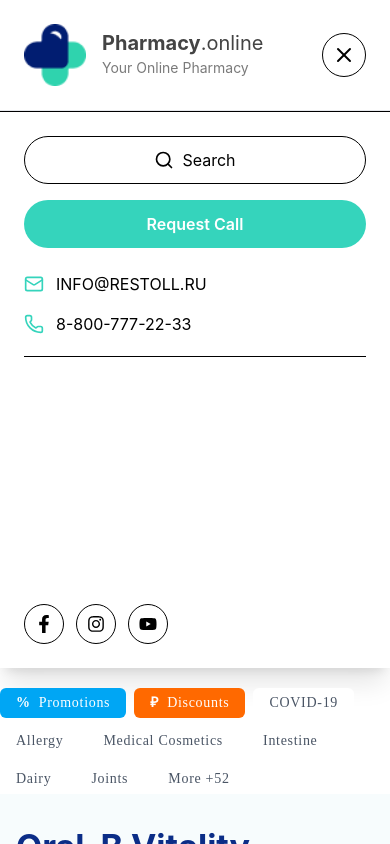
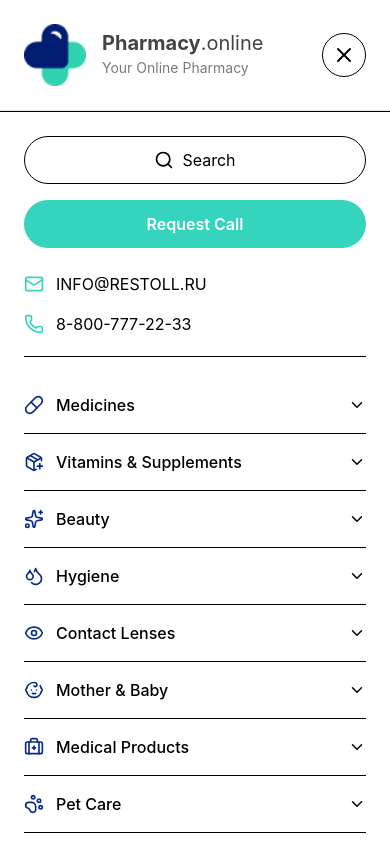
Before and after one commit to LakshmiNarayana09/Anteka, a React (Vite) app: page / in a window 390 px wide. Both pictures are taken after a click on the button 344 px from the left and 55 px from the top of the page. Shown: the top 844 px of the page. Built offline with nearby package versions, Linux system fonts and the light colour scheme.

Commit message:
Navbar updated

```diff
--- a/src/components/navbar/Navbar.jsx
+++ b/src/components/navbar/Navbar.jsx
@@ -401,33 +401,39 @@ function Navbar() {
                 <div className="mt-5">
 
                     {navItems.map((item, index) => {
+
                     const Icon = item.icon;
 
                     return (
+
                         <button
                           key={index}
-                            onClick={() => navigate(item.path)}
-                            className="
-                              group
-                              flex
-                              items-center
-                              gap-3
-                              h-full
-                              px-3
-                              transition-all
-                              duration-300
-                            "
+                          onClick={() => {
+                            navigate(item.path);
+                            setMenuOpen(false);
+                          }}
+                          className="w-full flex justify-between items-center py-4 border-b"
                         >
+
+                        <div className="flex items-center gap-3">
+
                             <Icon
-                              size={22}
-                              className="text-white/90 group-hover:scale-110 transition-transform"
+                            size={20}
+                            className="text-[#0B2D87]"
                             />
 
-                            <span className="text-white text-[15px] font-semibold whitespace-nowrap tracking-wide">
+                            <span className="font-medium">
                             {item.title}
                             </span>
+
+                        </div>
+
+                        <ChevronDown size={18} />
+
                         </button>
+
                     );
+
                     })}
 
                 </div>
```
Lines whose indentation alone changed are shown as unchanged.
